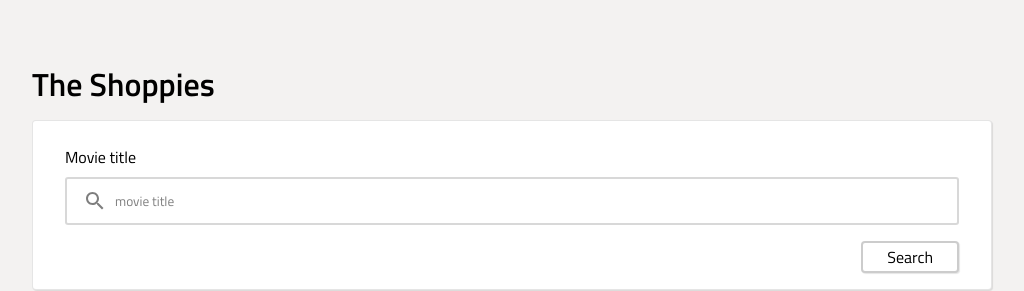
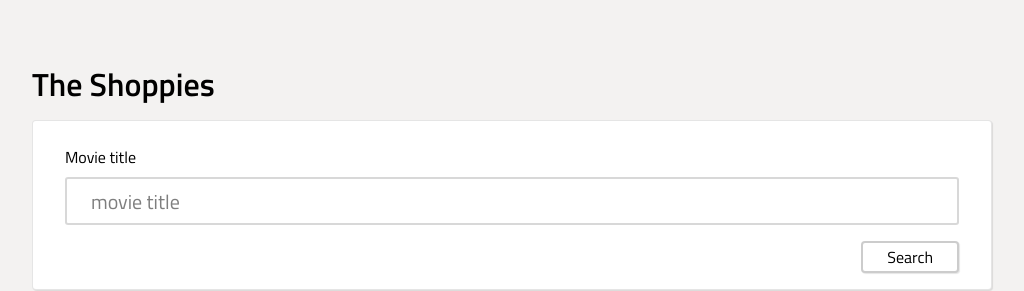
Before and after one commit to shafinaz2006/Shoppies-OMDB-API, a React (Create React App) app in the folder client/: page / in a window 1280 px wide. Shown: the top 291 px of the page, without its empty margins (128-1152 px from the left). Built offline with nearby package versions, Linux system fonts and the light colour scheme; no server answers.

Commit message:
increase placeholder font-size, remove image in input field

```diff
--- a/client/package.json
+++ b/client/package.json
@@ -8,7 +8,7 @@
         "@testing-library/react": "^11.2.6",
         "@testing-library/user-event": "^12.8.3",
         "axios": "^0.21.1",
-        "gh-pages": "^3.1.0",
+        "gh-pages": "^3.2.3",
         "local-storage": "^2.0.0",
         "react": "^17.0.2",
         "react-dom": "^17.0.2",
--- a/client/src/Components/NominationsHeading.js
+++ b/client/src/Components/NominationsHeading.js
@@ -7,7 +7,9 @@ const NominationsHeading = ({nominations}) => {
         Nominations
       </h2>
       {nominations.length >= 5 ?
-          <p className="home__messageHeading home__messageHeading--nominationsMore">You have nominated {nominations.length} movies!!!</p>
+          <p className="home__messageHeading home__messageHeading--nominationsMore">
+            You have nominated {nominations.length} movies!!!
+          </p>
        : ''}
     </>
   );
--- a/client/src/Styles/components/_input.scss
+++ b/client/src/Styles/components/_input.scss
@@ -22,11 +22,12 @@
         color: black;
     }
     &--search {
-        background-image: url('../../Assets/icons/search.svg');
-        background-repeat: no-repeat;
-        background-position: 1rem, 1rem;
-        padding-left: 3rem;
+        // background-image: url('../../Assets/icons/search.svg');
+        // background-repeat: no-repeat;
+        // background-position: 1rem, center;
+        padding-left: 1.5rem;
         opacity: 0.5;
+        font-size: 1.25rem;
         &::placeholder {
             color: black
         }
```
Also changed, not shown: 1 other file (tests, documents, lock files or other folders).
